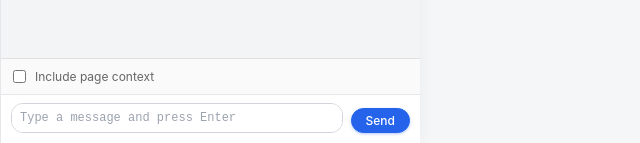
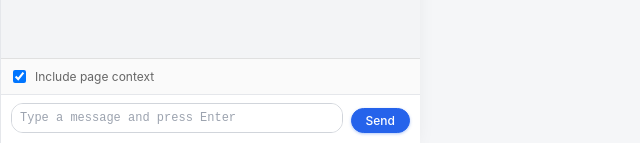
Before and after one commit to noizzhack1/BrowseMate, a browser extension: page sidebar/sidebar.html in a window 1280 px wide. Shown: the part 657-800 px from the top of the page, 0-640 px from the left. Drawn offline with Linux system fonts and the light colour scheme.

Commit message:
Include context by default

```diff
--- a/sidebar/sidebar.html
+++ b/sidebar/sidebar.html
@@ -50,7 +50,7 @@
 
       <div style="padding: 8px; border-top: 1px solid #e0e0e0; background: #fafafa;">
         <label style="display: flex; align-items: center; gap: 6px; font-size: 12px; cursor: pointer; user-select: none; color: #666;">
-          <input type="checkbox" id="includePageContext" style="cursor: pointer;">
+          <input type="checkbox" id="includePageContext" style="cursor: pointer;" checked>
           <span>Include page context</span>
         </label>
       </div>
```
